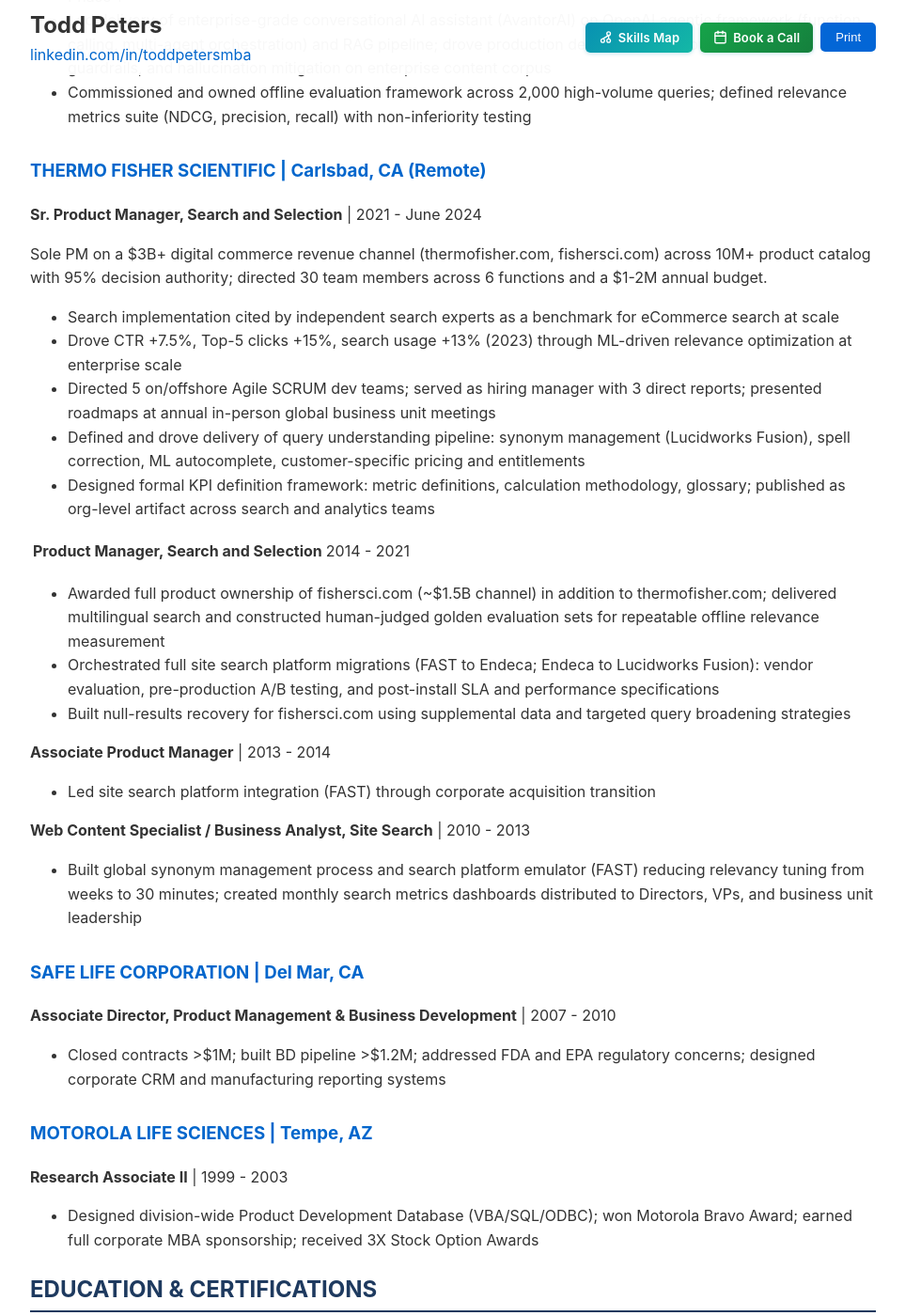
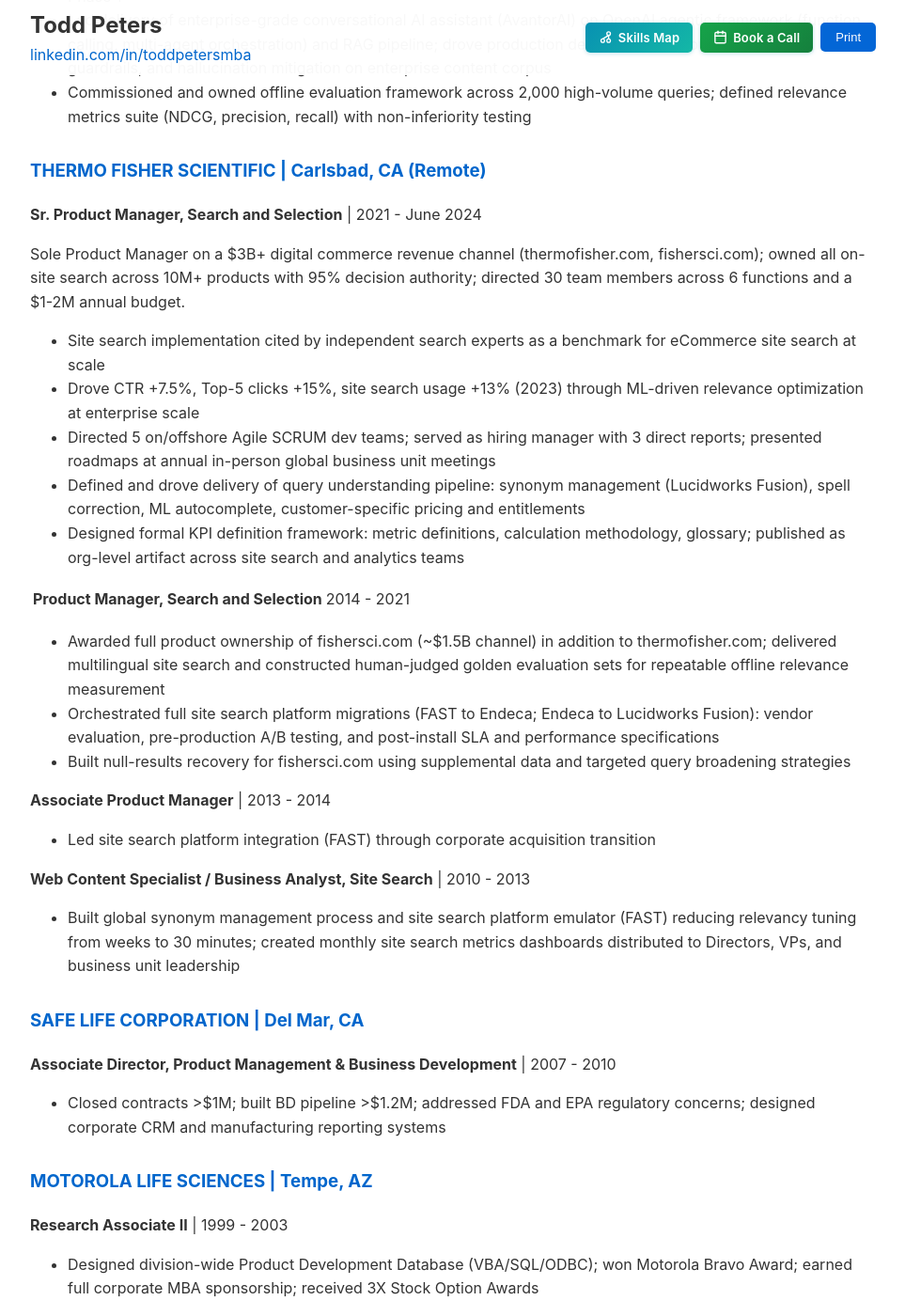
Before and after one commit to tsimech/tsimech.github.io, a Jekyll site: the page built from docs/resume.md, in a window 1280 px wide and 1400 px high, scrolled down 1298 px. Shown: the whole window at 94% size, without its empty margins (158-1121 px from the left). Built offline with Jekyll 4.4.1, drawn with Linux system fonts in a browser that asks for light colours; some of the changed text lies outside the part shown.

Commit message:
Generic resume: update search → site search throughout, add on-site search ATS keyword

```diff
--- a/docs/resume.md
+++ b/docs/resume.md
@@ -58,16 +58,16 @@ setTimeout(function() {
   </div>
 </div>
 
-Results-driven Senior Product Manager with 16+ years of experience in eCommerce search, AI product delivery, and digital commerce platform leadership; Technical MBA with the depth to lead engineering, analytics, and ML teams without a translator.<br>
+Results-driven Senior Product Manager with 16+ years of experience in eCommerce site search, AI product delivery, and digital commerce platform leadership; Technical MBA with the depth to lead engineering, analytics, and ML teams without a translator.<br>
 Proven ability to own the full product lifecycle from 0-to-1 delivery through long-horizon platform strategy; builds cross-functional teams and secures executive investment to execute at scale.<br>
-Seeking senior PM roles at the intersection of eCommerce search, agentic AI, and digital commerce platform leadership.
+Seeking senior PM roles at the intersection of eCommerce site search, agentic AI, and digital commerce platform leadership.
 
 ## CAREER HIGHLIGHTS
 
-- Generated $14M incremental revenue in 90 days through search relevance optimization; secured six-figure CIO investment for a follow-on 18-person team
+- Generated $14M incremental revenue in 90 days through site search relevance optimization; secured six-figure CIO investment for a follow-on 18-person team
 - Shipped production agentic AI assistant (multilingual, English/French) to enterprise scale; CEO named the product in Q2 2025 earnings call and company-wide Town Hall
 - Sole PM on a $3B+ digital commerce platform for 14 years; peak team of 30 across 6 functions with 95% decision authority and $1-2M annual budget
-- Built and scaled eCommerce search for a $3B+ platform cited by independent search experts as a benchmark implementation; 14 years, 10M+ products, 3 platform migrations
+- Built and scaled eCommerce site search for a $3B+ platform cited by independent search experts as a benchmark implementation; 14 years, 10M+ products, 3 platform migrations
 
 ## SKILLS
 
@@ -84,7 +84,7 @@ Seeking senior PM roles at the intersection of eCommerce search, agentic AI, and
   <td style="padding:5px 10px; border:1px solid #ddd; vertical-align:top;">OpenAI Agentic Framework (function calling)</td>
 </tr>
 <tr>
-  <td style="padding:5px 10px; border:1px solid #ddd; vertical-align:top;">eCommerce Search Strategy</td>
+  <td style="padding:5px 10px; border:1px solid #ddd; vertical-align:top;">eCommerce Site Search Strategy</td>
   <td style="padding:5px 10px; border:1px solid #ddd; vertical-align:top;">Stakeholder &amp; Executive Alignment</td>
   <td style="padding:5px 10px; border:1px solid #ddd; vertical-align:top;">RAG Pipeline Design (SOLR + LLM + grounding)</td>
 </tr>
@@ -117,17 +117,17 @@ PM of record for enterprise eCommerce search and conversational AI at a global d
 ### THERMO FISHER SCIENTIFIC | Carlsbad, CA (Remote)
 **Sr. Product Manager, Search and Selection** | 2021 - June 2024
 
-Sole PM on a $3B+ digital commerce revenue channel (thermofisher.com, fishersci.com) across 10M+ product catalog with 95% decision authority; directed 30 team members across 6 functions and a $1-2M annual budget.
+Sole Product Manager on a $3B+ digital commerce revenue channel (thermofisher.com, fishersci.com); owned all on-site search across 10M+ products with 95% decision authority; directed 30 team members across 6 functions and a $1-2M annual budget.
 
-- Search implementation cited by independent search experts as a benchmark for eCommerce search at scale
-- Drove CTR +7.5%, Top-5 clicks +15%, search usage +13% (2023) through ML-driven relevance optimization at enterprise scale
+- Site search implementation cited by independent search experts as a benchmark for eCommerce site search at scale
+- Drove CTR +7.5%, Top-5 clicks +15%, site search usage +13% (2023) through ML-driven relevance optimization at enterprise scale
 - Directed 5 on/offshore Agile SCRUM dev teams; served as hiring manager with 3 direct reports; presented roadmaps at annual in-person global business unit meetings
 - Defined and drove delivery of query understanding pipeline: synonym management (Lucidworks Fusion), spell correction, ML autocomplete, customer-specific pricing and entitlements
-- Designed formal KPI definition framework: metric definitions, calculation methodology, glossary; published as org-level artifact across search and analytics teams
+- Designed formal KPI definition framework: metric definitions, calculation methodology, glossary; published as org-level artifact across site search and analytics teams
 
 **Product Manager, Search and Selection** | 2014 - 2021
 
-- Awarded full product ownership of fishersci.com (~$1.5B channel) in addition to thermofisher.com; delivered multilingual search and constructed human-judged golden evaluation sets for repeatable offline relevance measurement
+- Awarded full product ownership of fishersci.com (~$1.5B channel) in addition to thermofisher.com; delivered multilingual site search and constructed human-judged golden evaluation sets for repeatable offline relevance measurement
 - Orchestrated full site search platform migrations (FAST to Endeca; Endeca to Lucidworks Fusion): vendor evaluation, pre-production A/B testing, and post-install SLA and performance specifications
 - Built null-results recovery for fishersci.com using supplemental data and targeted query broadening strategies
 
@@ -135,7 +135,7 @@ Sole PM on a $3B+ digital commerce revenue channel (thermofisher.com, fishersci.
 - Led site search platform integration (FAST) through corporate acquisition transition
 
 **Web Content Specialist / Business Analyst, Site Search** | 2010 - 2013
-- Built global synonym management process and search platform emulator (FAST) reducing relevancy tuning from weeks to 30 minutes; created monthly search metrics dashboards distributed to Directors, VPs, and business unit leadership
+- Built global synonym management process and site search platform emulator (FAST) reducing relevancy tuning from weeks to 30 minutes; created monthly site search metrics dashboards distributed to Directors, VPs, and business unit leadership
 
 ### SAFE LIFE CORPORATION | Del Mar, CA
 **Associate Director, Product Management & Business Development** | 2007 - 2010
```
